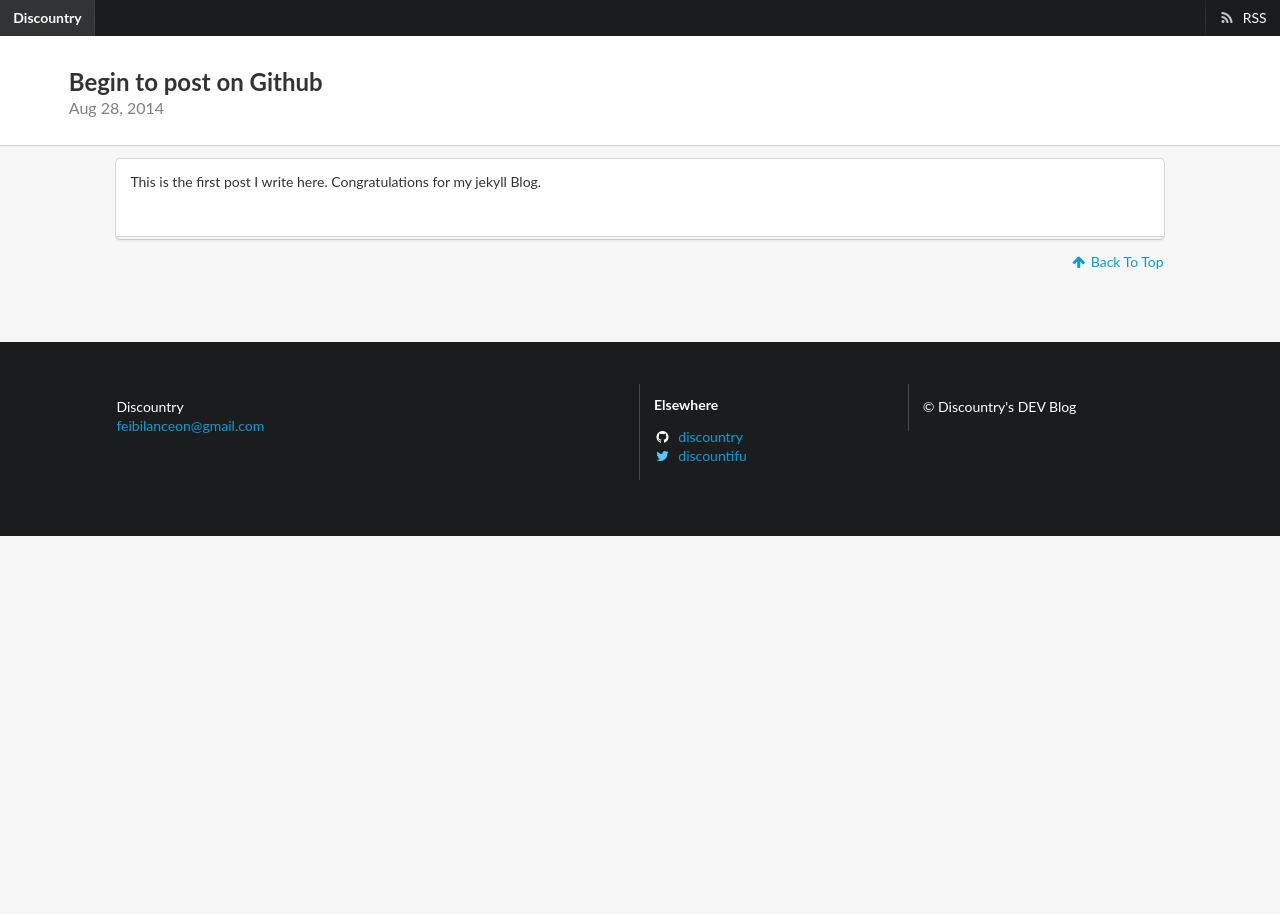
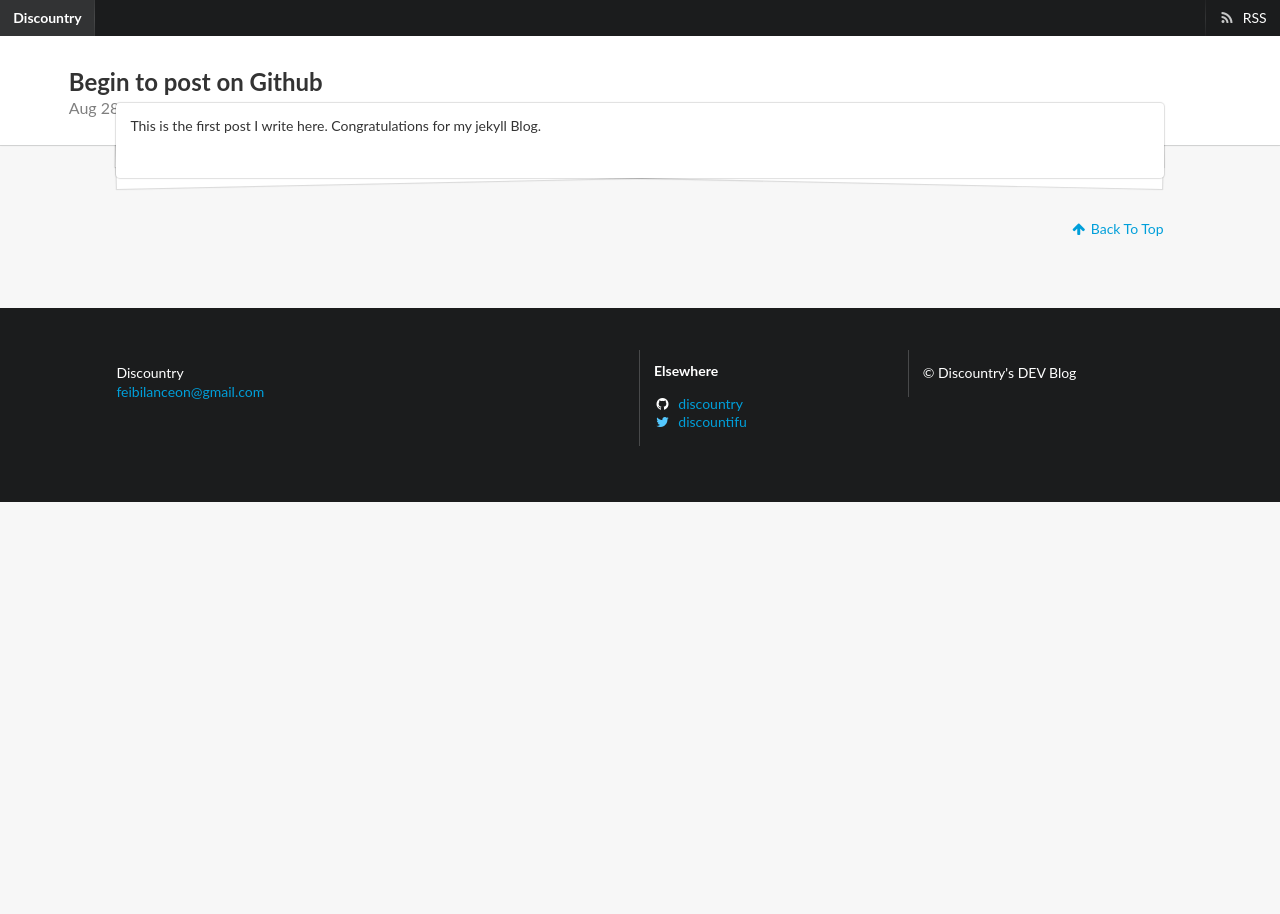
Before and after one commit to discountry/discountry.github.io, a Jekyll site: the page built from _posts/2014-08-28-begin-to-post-on-github.md, in a window 1280 px wide. Built offline with Jekyll 4.4.1, drawn with Linux system fonts in a browser that asks for light colours; nearby versions of some CDN libraries; some web fonts are replaced.

Commit message:
- margin

```diff
--- a/_layouts/post.html
+++ b/_layouts/post.html
@@ -1,7 +1,7 @@
 ---
 layout: default
 ---
-<div class="ui stacked segment post container">
+<div class="ui piled segment post container">
 
   <article class="post content">
     {{ content }}
--- a/css/main.scss
+++ b/css/main.scss
@@ -29,7 +29,7 @@ $spacing-unit:     30px;
 }
 
 .post.container {
-    margin-top: 0 !important;
+    margin-top: -4em !important;
 }
 
 .right.floated.date {
```
